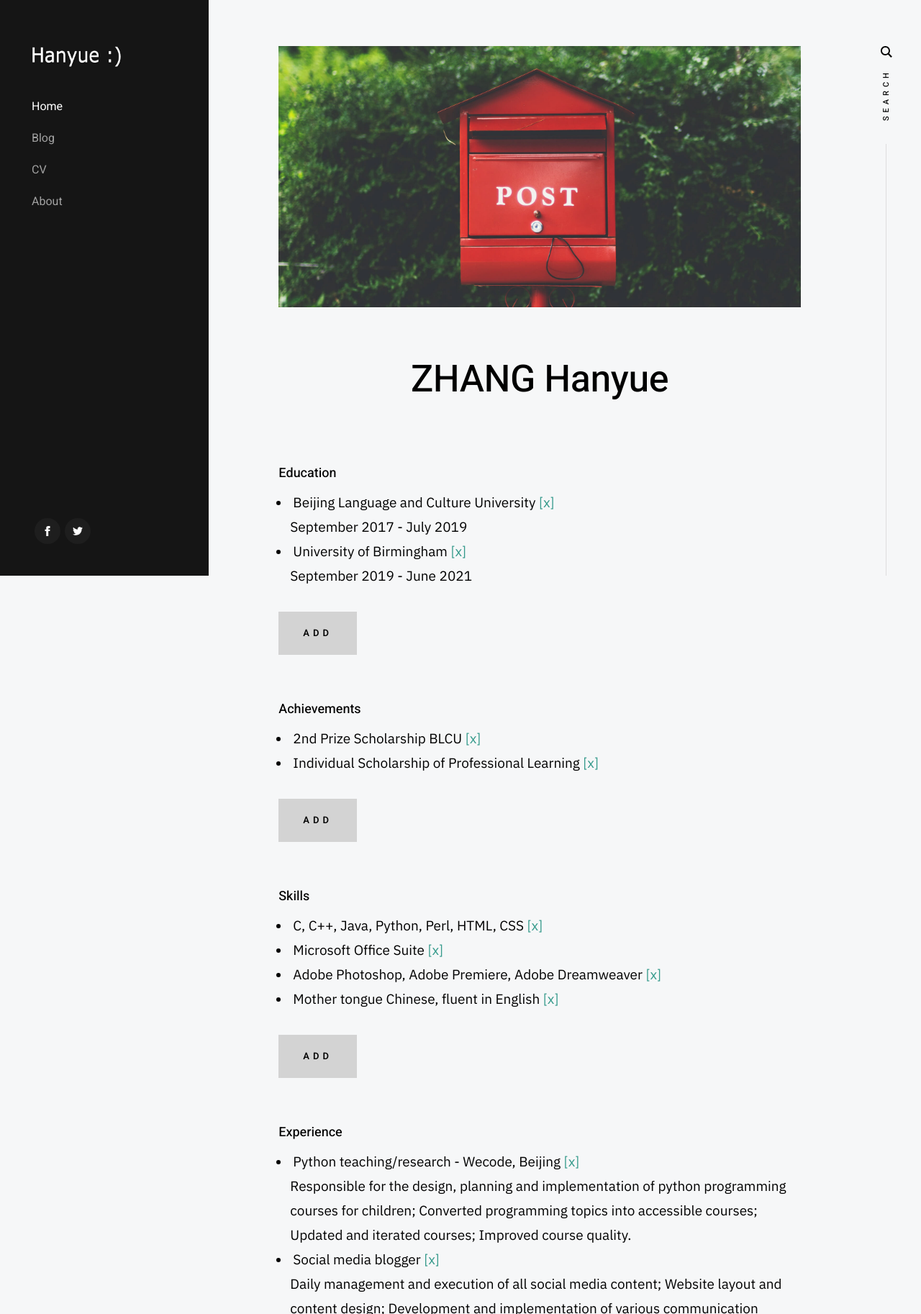
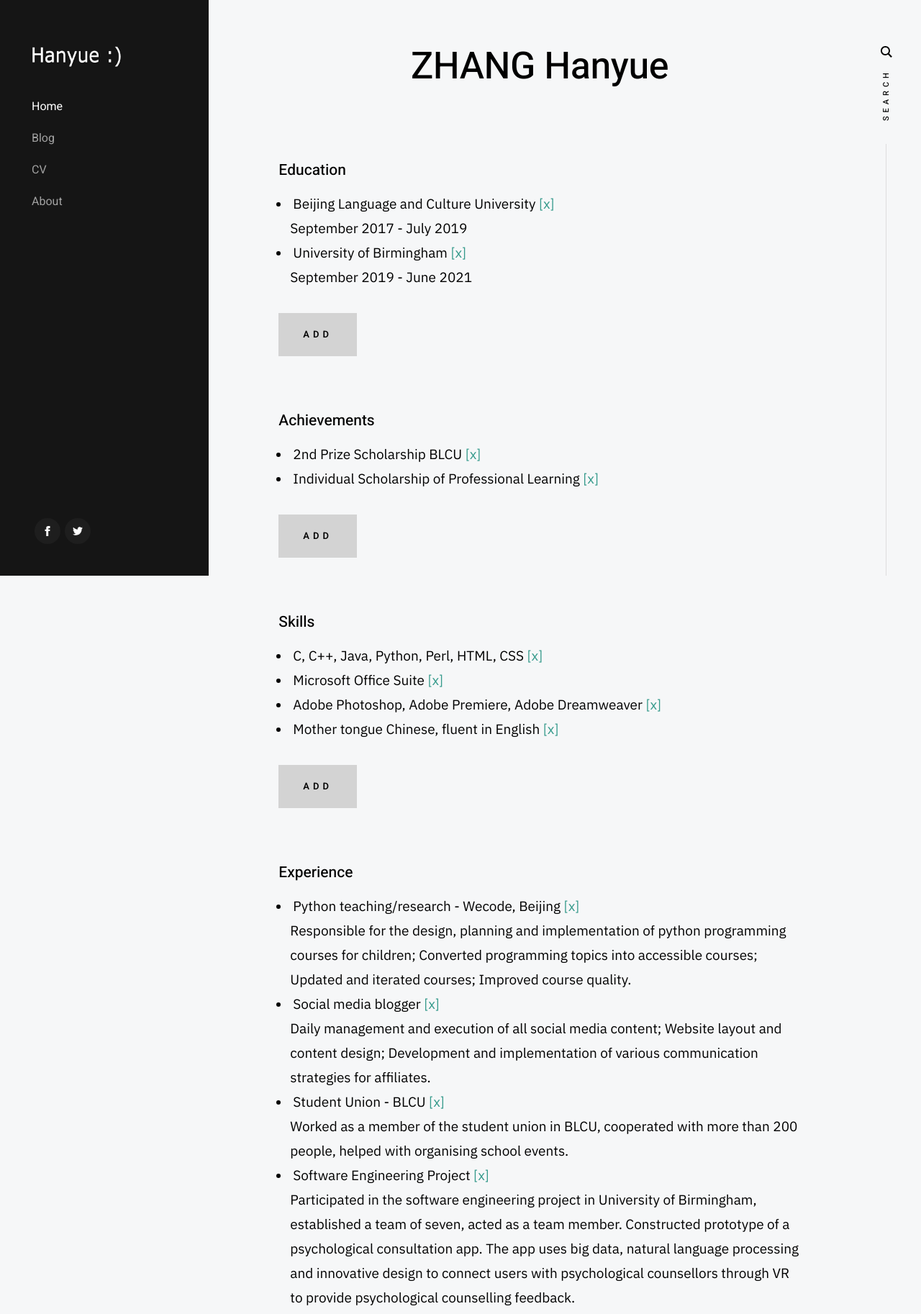
Before and after one commit to hanyuezzz/BridgingCoursework, a Django app: page /cv/ in a window 1280 px wide. Shown: the top 1826 px of the page at 72% size. Run offline with Django 3.2, Linux system fonts and the light colour scheme; data comes from the database, SQL or seed files in the repository.

Commit message:
changed css for cv, again

```diff
--- a/cv/templates/cv/cv.html
+++ b/cv/templates/cv/cv.html
@@ -134,15 +134,6 @@
 
     <section class="column large-full entry format-standard">
 
-      <div class="media-wrap">
-
-	<div>
-
-	  <img src="images/thumbs/contact/contact-1000.jpg" srcset="images/thumbs/contact/contact-2000.jpg 2000w, images/thumbs/contact/contact-1000.jpg 1000w, images/thumbs/contact/contact-500.jpg 500w" sizes="(max-width: 2000px) 100vw, 2000px" alt="">
-	</div>
-
-      </div>
-
       <div class="content__page-header">
 
 	<h1 class="display-1">ZHANG Hanyue</h1>
@@ -155,7 +146,7 @@
 
 	<div class="column large-six tab-full">
 
-	<h5 class="cv-title"><span>Education</span></h5>
+	<h4>Education</h4>
 	<ul id="achievement-list" class="cv-list">
 	  {% for ac in achievements %}
 	  <li>{{ ac.title }} <a href="{% url 'achievement_remove' pk=ac.pk %}"> [x] <i class="fa fa-times"></i></a></li>
@@ -172,7 +163,7 @@
 
 	<div class="column large-six tab-full">
 
-	<h5 class="cv-title"><span>Achievements</span></h5>
+	<h4>Achievements</h4>
 	<ul id="course-list" class="cv-list">
 	  {% for course in courses %}
 	  <li>{{ course.title }} <a href="{% url 'course_remove' pk=course.pk %}"> [x] <i class="fa fa-times"></i></a></li>
@@ -188,7 +179,7 @@
 
 	<div class="column large-six tab-full">
 
-	<h5 class="cv-title"><span>Skills</span></h5>
+	<h4>Skills</h4>
 	<ul id="skill-list" class="cv-list">
 	  {% for skill in skills %}
 	  <li>{{ skill.title }} <a href="{% url 'skill_remove' pk=skill.pk %}"> [x] <i class="fa fa-times"></i></a></li>
@@ -204,7 +195,7 @@
 
 	<div class="column large-six tab-full">
 
-	<h5 class="cv-title"><span>Experience</span></h5>
+	<h4>Experience</h4>
 	<ul id="education-list" class="cv-list">
 	  {% for ed in educations %}
 	  <li>{{ ed.title }}<a href="{% url 'education_remove' pk=ed.pk %}"> [x] <i class="fa fa-times"></i></a></li>
```
